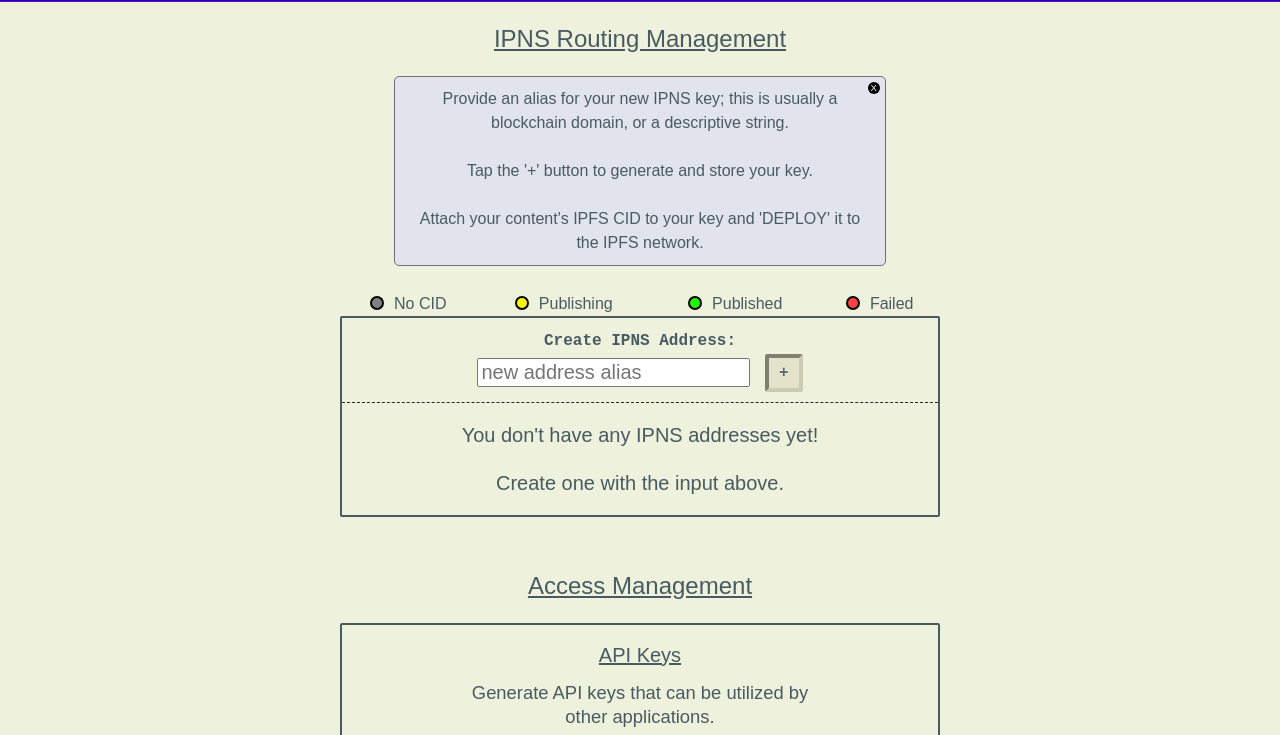
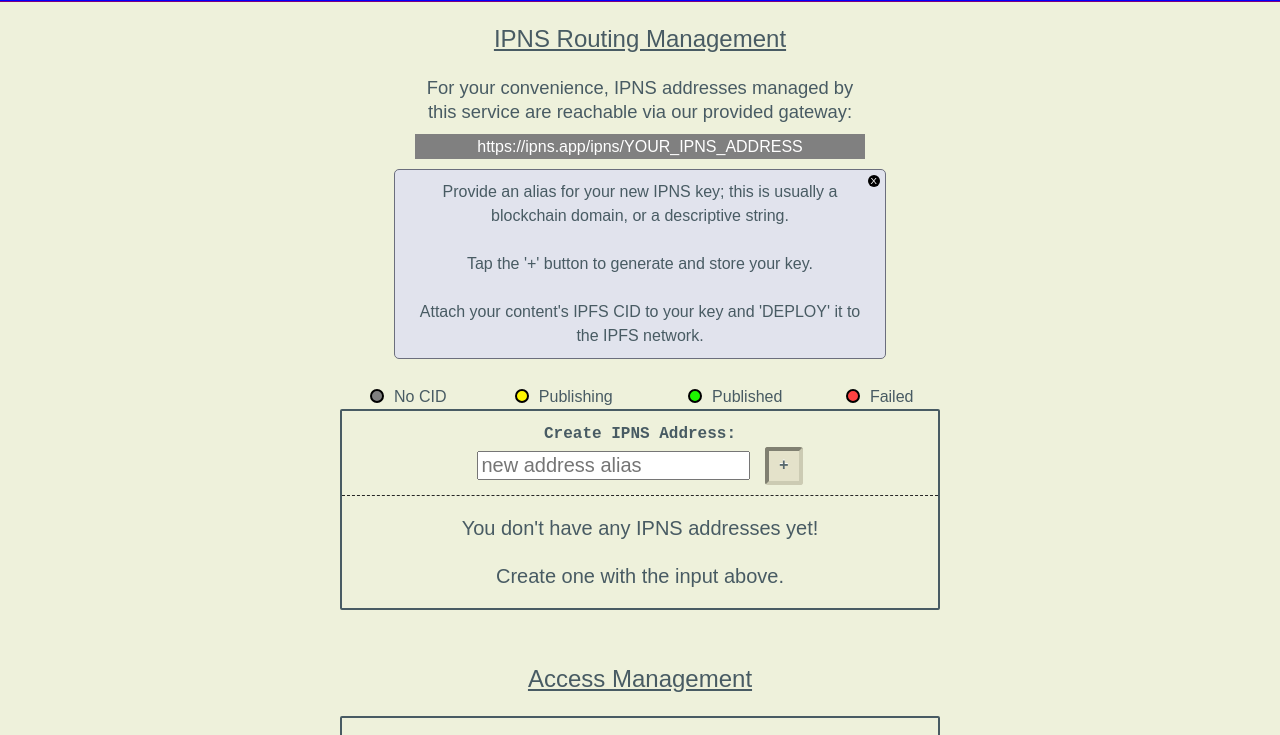
Before and after one commit to nofungible/ipns-manager, a website: page www/manage.html in a window 1280 px wide. Shown: the part 63-798 px from the top of the page. Drawn offline with Linux system fonts and the light colour scheme; no server answers.

Commit message:
Add gateway message.

```diff
--- a/www/manage.html
+++ b/www/manage.html
@@ -69,6 +69,8 @@
         </div>
         <div id="content">
             <h1>IPNS Routing Management</h1>
+            <p>For your convenience, IPNS addresses managed by this service are reachable via our provided gateway:</p>
+            <p style="font-size: 1rem; height: 25px; line-height: 25px; background: gray; color: white;">https://ipns.app/ipns/YOUR_IPNS_ADDRESS</p>
             <p id="new-ipns-key-tooltip" class="tooltip">
                 <span data-target="#new-ipns-key-tooltip" class="close-icon interactive action-controller" data-action="hide-element">X</span>
                  Provide an alias for your new IPNS key; this is usually a blockchain domain, or a descriptive string.<br><br>Tap the '+' button to generate and store your key.<br><br>Attach your content's IPFS CID to your key and 'DEPLOY' it to the IPFS network.
```
